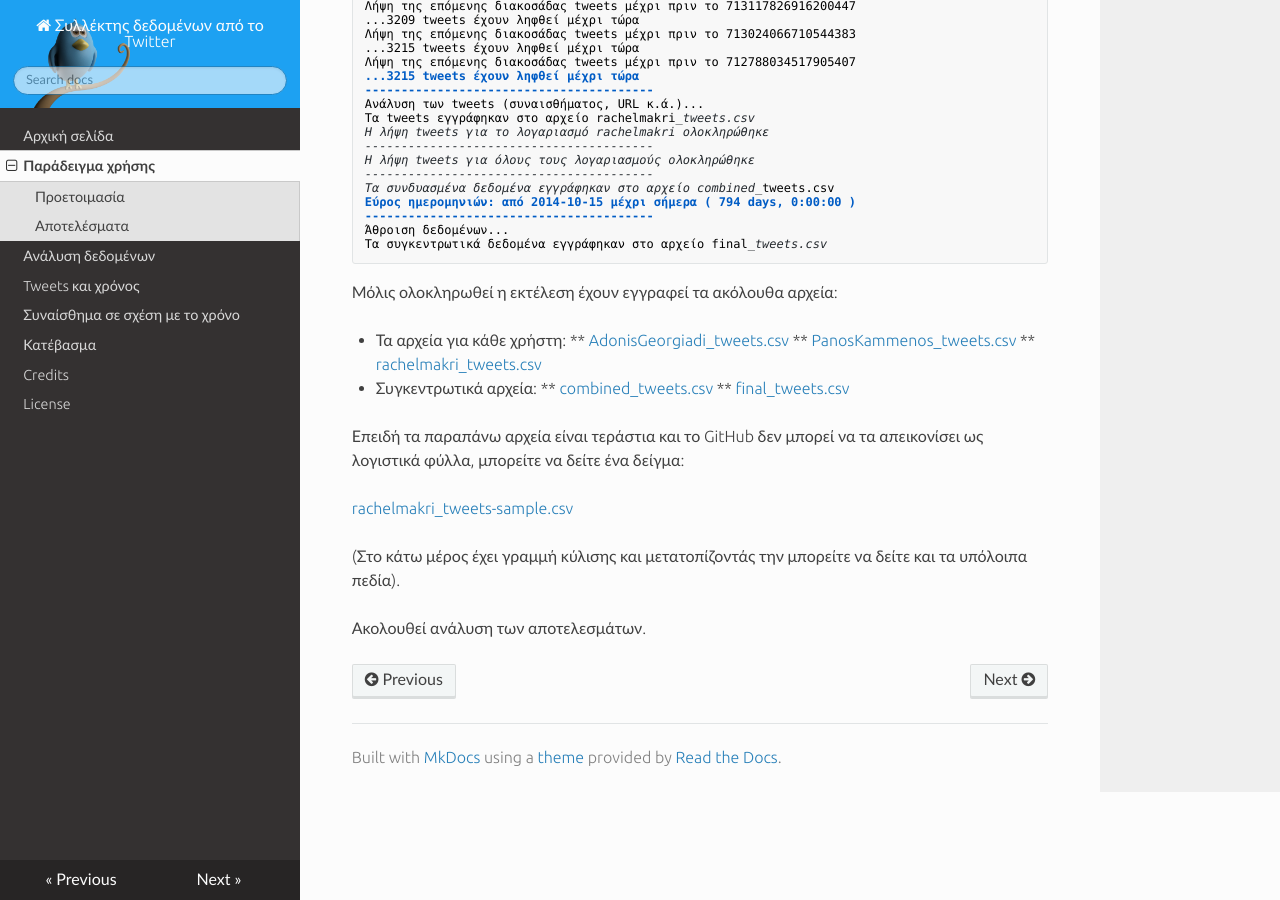
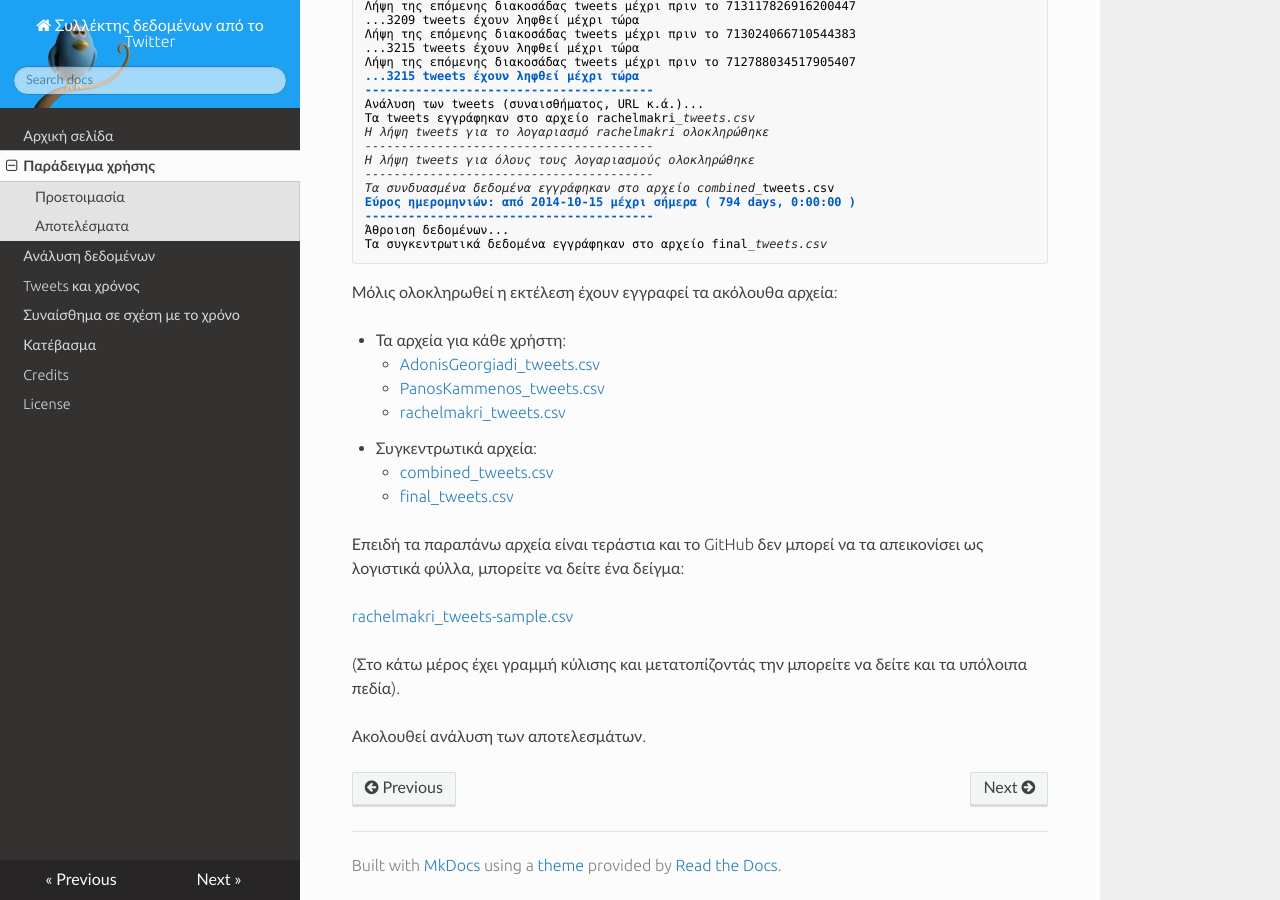
Before and after one commit to Protonotarios/get-tweets, an MkDocs documentation site: the page built from docs/Παράδειγμα/Παράδειγμα-χρήσης.md, in a window 1280 px wide and 900 px high, scrolled down 3414 px. Built offline with MkDocs 1.6.1, drawn with Linux system fonts in a browser that asks for light colours; nearby versions of some CDN libraries; old or Windows-style settings are respelled for this version of MkDocs.

Commit message:
Δοκιμή

```diff
--- a/docs/Παράδειγμα/Παράδειγμα-χρήσης.md
+++ b/docs/Παράδειγμα/Παράδειγμα-χρήσης.md
@@ -209,13 +209,13 @@ accounts = ['AdonisGeorgiadi','PanosKammenos','rachelmakri']
 
 Μόλις ολοκληρωθεί η εκτέλεση έχουν εγγραφεί τα ακόλουθα αρχεία:
 
-* Τα αρχεία για κάθε χρήστη:
-** [AdonisGeorgiadi_tweets.csv](https://github.com/Protonotarios/get-tweets/blob/version02/docs/%CE%A0%CE%B1%CF%81%CE%AC%CE%B4%CE%B5%CE%B9%CE%B3%CE%BC%CE%B1/AdonisGeorgiadi_tweets.csv)
-** [PanosKammenos_tweets.csv](https://github.com/Protonotarios/get-tweets/blob/version02/docs/%CE%A0%CE%B1%CF%81%CE%AC%CE%B4%CE%B5%CE%B9%CE%B3%CE%BC%CE%B1/PanosKammenos_tweets.csv)
-** [rachelmakri_tweets.csv](https://github.com/Protonotarios/get-tweets/blob/version02/docs/%CE%A0%CE%B1%CF%81%CE%AC%CE%B4%CE%B5%CE%B9%CE%B3%CE%BC%CE%B1/rachelmakri_tweets.csv)
-* Συγκεντρωτικά αρχεία:
-** [combined_tweets.csv](https://github.com/Protonotarios/get-tweets/blob/version02/docs/%CE%A0%CE%B1%CF%81%CE%AC%CE%B4%CE%B5%CE%B9%CE%B3%CE%BC%CE%B1/combined_tweets.csv)
-** [final_tweets.csv](https://github.com/Protonotarios/get-tweets/blob/version02/docs/%CE%A0%CE%B1%CF%81%CE%AC%CE%B4%CE%B5%CE%B9%CE%B3%CE%BC%CE%B1/final_tweets.csv)
+*   Τα αρχεία για κάθε χρήστη:
+    *   [AdonisGeorgiadi_tweets.csv](https://github.com/Protonotarios/get-tweets/blob/version02/docs/%CE%A0%CE%B1%CF%81%CE%AC%CE%B4%CE%B5%CE%B9%CE%B3%CE%BC%CE%B1/AdonisGeorgiadi_tweets.csv)
+    *   [PanosKammenos_tweets.csv](https://github.com/Protonotarios/get-tweets/blob/version02/docs/%CE%A0%CE%B1%CF%81%CE%AC%CE%B4%CE%B5%CE%B9%CE%B3%CE%BC%CE%B1/PanosKammenos_tweets.csv)
+    *   [rachelmakri_tweets.csv](https://github.com/Protonotarios/get-tweets/blob/version02/docs/%CE%A0%CE%B1%CF%81%CE%AC%CE%B4%CE%B5%CE%B9%CE%B3%CE%BC%CE%B1/rachelmakri_tweets.csv)
+*   Συγκεντρωτικά αρχεία:
+    *   [combined_tweets.csv](https://github.com/Protonotarios/get-tweets/blob/version02/docs/%CE%A0%CE%B1%CF%81%CE%AC%CE%B4%CE%B5%CE%B9%CE%B3%CE%BC%CE%B1/combined_tweets.csv)
+    *   [final_tweets.csv](https://github.com/Protonotarios/get-tweets/blob/version02/docs/%CE%A0%CE%B1%CF%81%CE%AC%CE%B4%CE%B5%CE%B9%CE%B3%CE%BC%CE%B1/final_tweets.csv)
 
 Επειδή τα παραπάνω αρχεία είναι τεράστια και το GitHub δεν μπορεί να τα
 απεικονίσει ως λογιστικά φύλλα, μπορείτε να δείτε ένα δείγμα:
```
